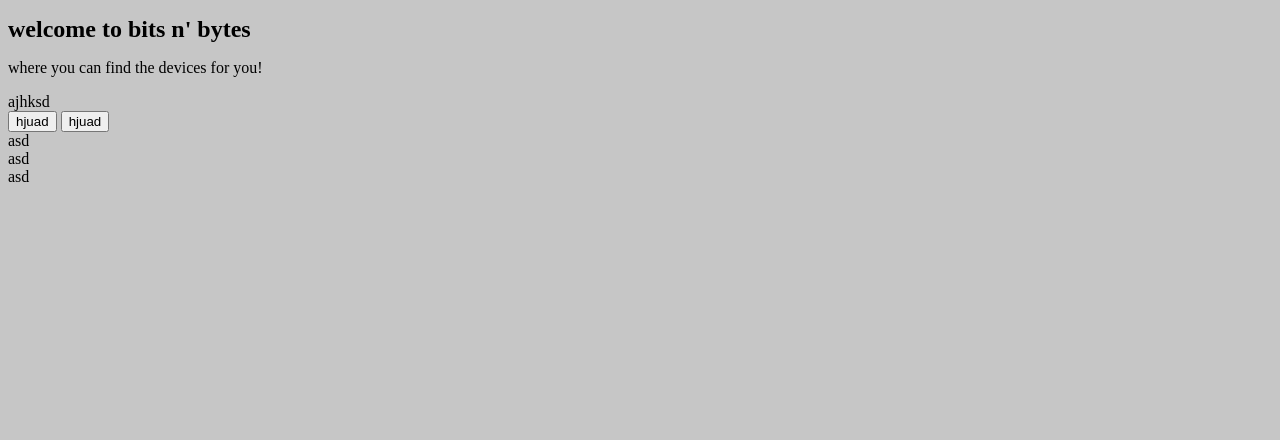
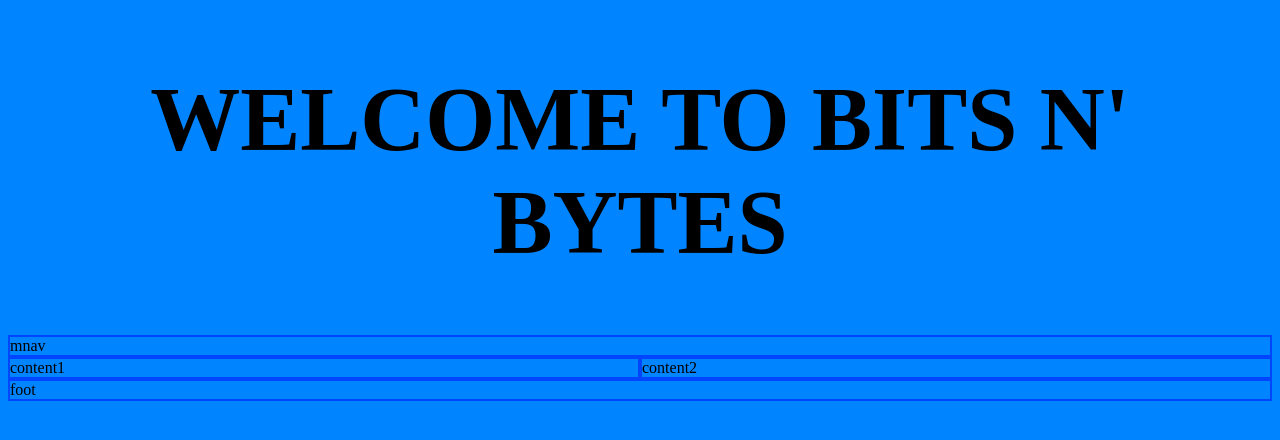
Before and after one commit to axosaurus/axosaurus.github.io, a plain HTML site: page index.html in a window 1280 px wide. Drawn offline with Linux system fonts and the light colour scheme.

Commit message:
Overhaul

```diff
--- a/index.html
+++ b/index.html
@@ -1,20 +1,28 @@
 <!DOCTYPE html>
 <html>
 <head>
-    <title>bits n' bytes</title>
-    <meta charset="UTF-8">
+    <link rel="stylesheet" href="./style.css"/>
+    <title>ajshbd</title>
 </head>
 <body>
-    <h1 style="font-size:150%;text-align:left;">welcome to bits n' bytes</h1>
-    <p style="font-size:100%;text-align:left;">where you can find the devices for you!</p>
-    <header>ajhksd</header>
-    <nav>
-        <button>hjuad</button>
-        <button>hjuad</button>
-    </nav>
-    <section>asd</section>
-    <article>asd</article>
-    <aside>asd</aside>
+    <div class="container">
+        <div class="header">
+            <h1 style="text-align: center;font-size: 90px;" >WELCOME TO BITS N' BYTES</h1>
+        </div>
+        <div class="footer">
+            foot
+        </div>
+        <div class="content1">
+            content1
+        </div>
+         <div class="content2">
+            content2
+        </div>
+        <div class="navbar">
+            mnav
+        </div>
+    </div>
+
+
 </body>
 </html>
-<body style="background-color:rgba(180, 180, 180, 0.753);">
--- a/style.css
+++ b/style.css
@@ -0,0 +1,37 @@
+.container {
+    display:grid;
+    grid-template-areas:
+        "header header"
+        "navbar navbar"
+        "content1 content2"
+        "footer footer"
+    ;
+}
+
+.navbar {
+    grid-area: navbar;
+    border: 2px solid rgb(2, 69, 255);
+}
+
+.header {
+    grid-area: header;
+    background-color:  rgb(0, 132, 255);
+}
+
+.content1{
+    grid-area: content1;
+    border: 2px solid rgb(2, 69, 255);
+}
+.content2{
+    grid-area: content2;
+    border: 2px solid rgb(2, 69, 255);
+}
+
+.footer{
+    grid-area: footer;
+    border: 2px solid rgb(2, 69, 255);
+}
+
+body {
+    background-color: rgb(0, 132, 255);
+}
```
